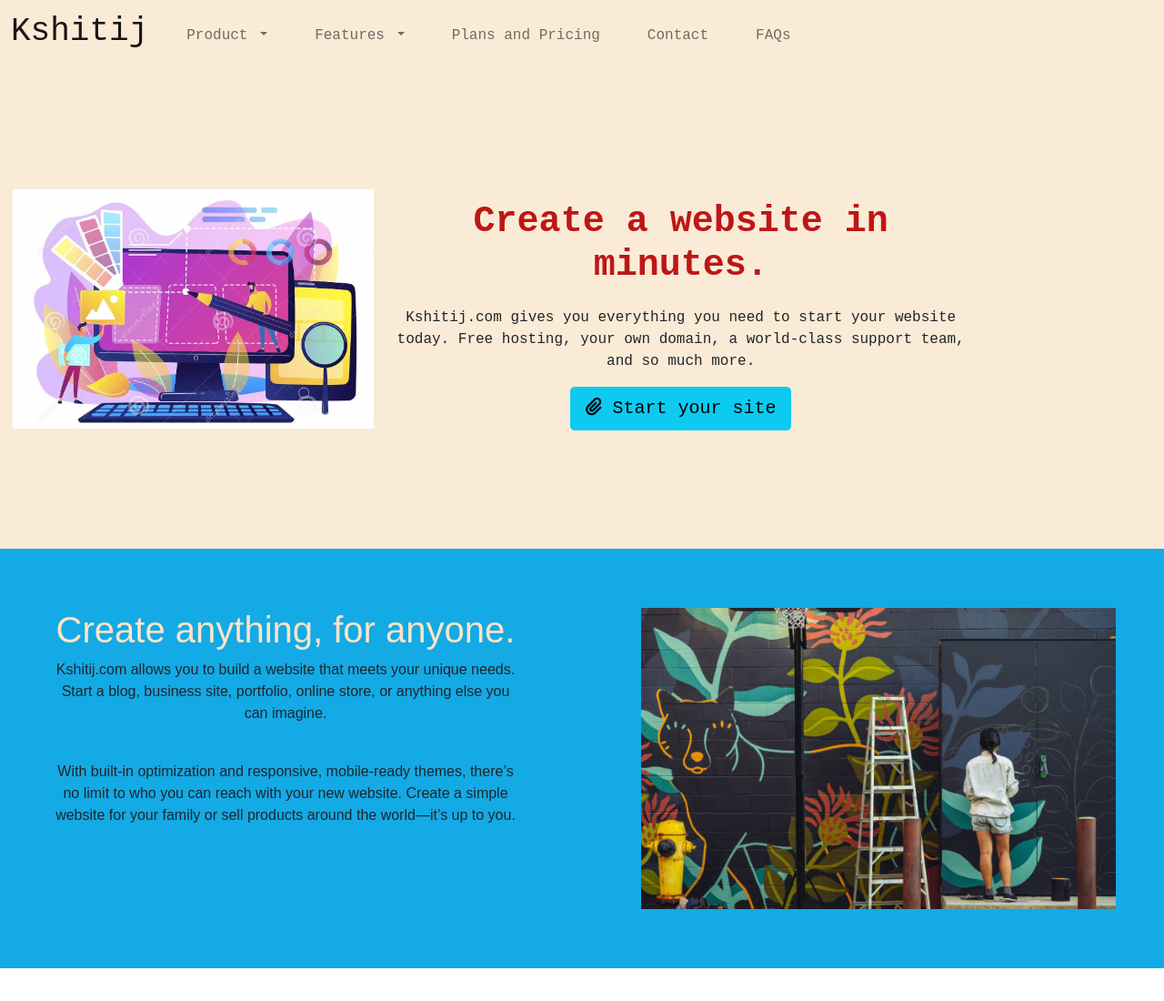
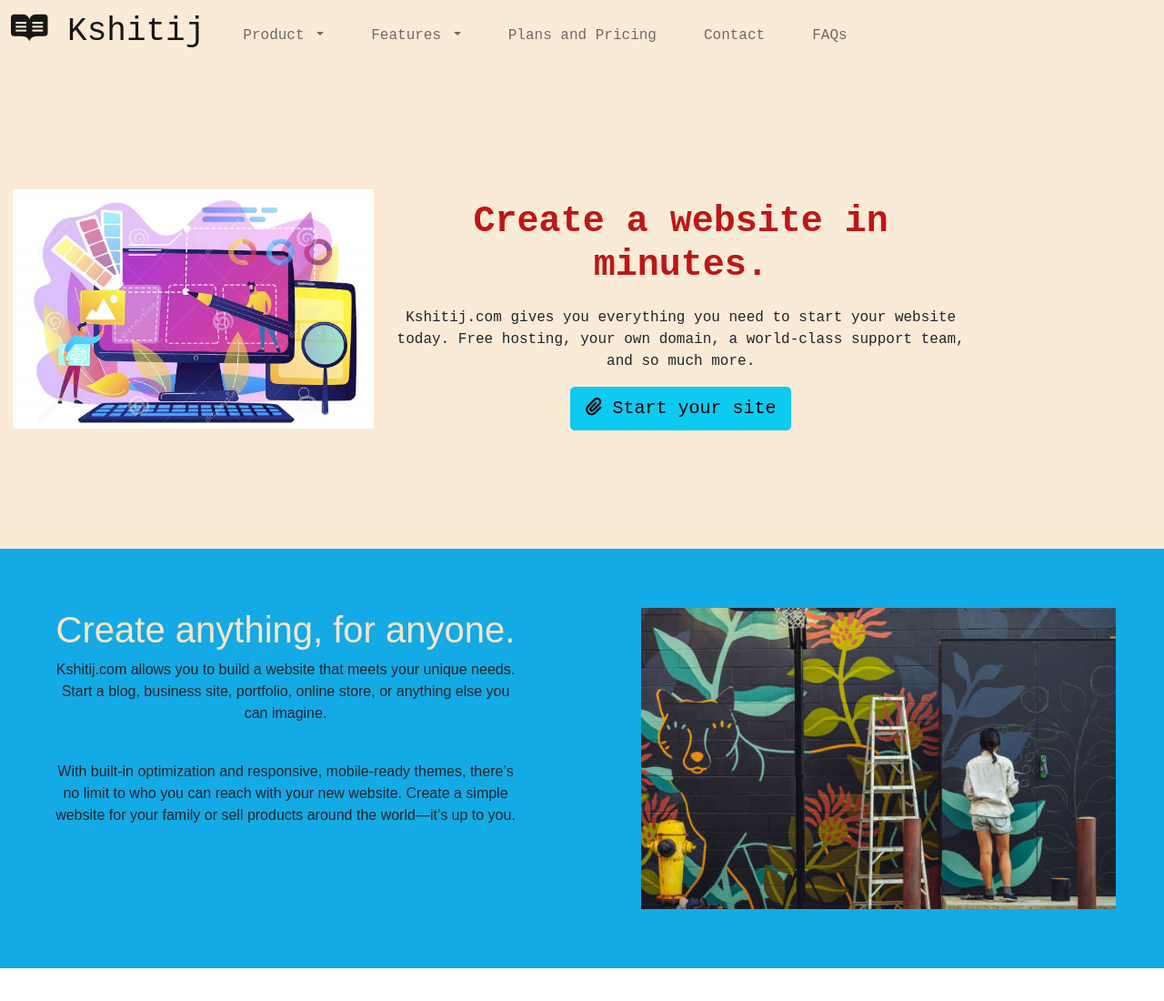
Before and after one commit to adarshpriyadarshii/Adarsh-Kshitij, a plain HTML site: page index.html in a window 1280 px wide. Shown: the top 1100 px of the page at 91% size. Drawn offline with nearby package versions, Linux system fonts and the light colour scheme.

Commit message:
Update index.html

```diff
--- a/index.html
+++ b/index.html
@@ -17,7 +17,7 @@
     <!-- Nav Bar -->
     <nav class="navbar navbar-expand-lg navbar-light">
       <div class="container-fluid">
-        <a class="navbar-brand" href="#"><h2 style="font-size:180%;">Kshitij</h2></a>
+        <a class="navbar-brand" href="#"><h2 style="font-size:180%;"><i class="fab fa-readme fa-1x"></i> Kshitij</h2></a>
         <button class="navbar-toggler" type="button" data-bs-toggle="collapse" data-bs-target="#navbarSupportedContent" aria-controls="navbarSupportedContent" aria-expanded="false" aria-label="Toggle navigation">
           <span class="navbar-toggler-icon"></span>
         </button>
```
